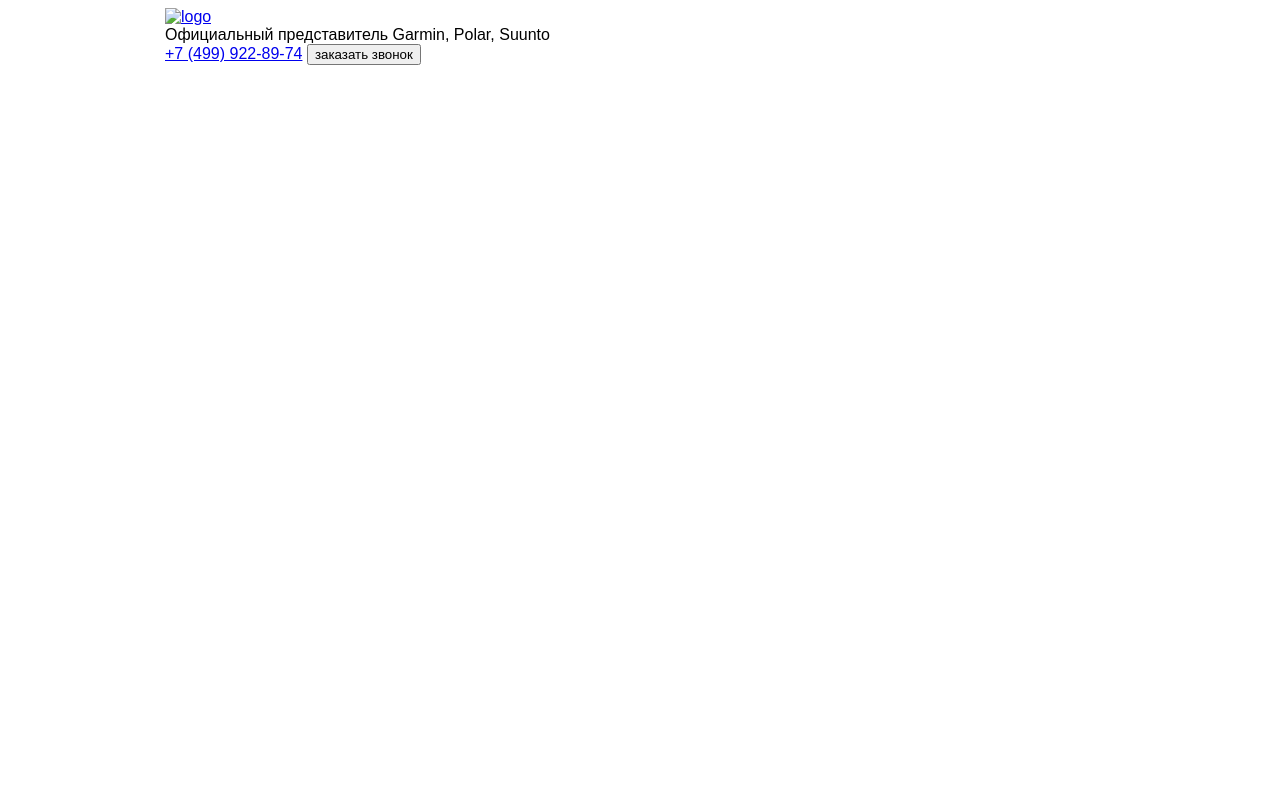
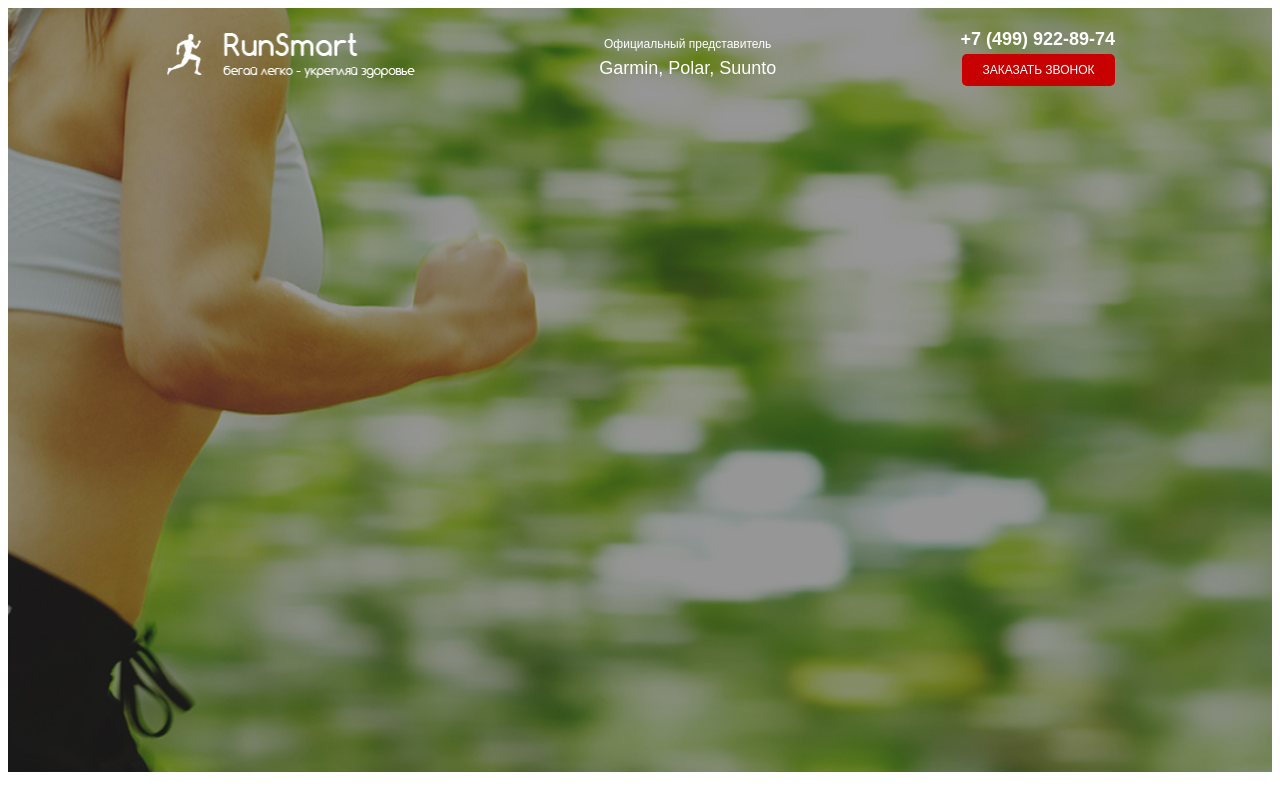
Before and after one commit to lilGooseling/RunSmart-landing, a website: page index.html in a window 1280 px wide. Drawn offline with nearby package versions, Linux system fonts and the light colour scheme; files that its build step writes are made by us from their sources.

Commit message:
Header часть 2

```diff
--- a/index.html
+++ b/index.html
@@ -8,7 +8,7 @@
     <title>RunSmart</title>
     <link rel="stylesheet" href="src/css/bootstrap-reboot.min.css">
     <link rel="stylesheet" href="src/css/font.css">
-    <link rel="stylesheet" href="dist/css/blocks/style.min.css">
+    <link rel="stylesheet" href="dist/css/style.min.css">
 </head>
 <body>
     <div class="promo">
--- /dev/null
+++ b/src/sass/blocks/_buttons.scss
@@ -0,0 +1,12 @@
+.button {
+  width: 153px;
+  height: 32px;
+  background: $main-color;
+  border-radius: 5px;
+  border: none;
+  font-weight: 500;
+  font-size: 12px;
+  text-align: center;
+  text-transform: uppercase;
+  color: #FFFFFF;
+}
--- /dev/null
+++ b/src/sass/blocks/_header.scss
@@ -0,0 +1,39 @@
+.header {
+  display: flex;
+  justify-content: space-between;
+  align-items: center;
+  &__logo {
+    width: 250px;
+    img {
+      width: 100%;
+    }
+  }
+  &__official {
+    font-weight: 500;
+    font-size: 12px;
+    text-align: center;
+    color: #FFFFFF;
+    span {
+      margin-top: 7px;
+      display: block;
+      font-size: 18px;
+    }
+  }
+  &__phone {
+    text-decoration: none;
+    display: block;
+    font-weight: 700;
+    font-size: 18px;
+    text-align: right;
+    color: #FFFFFF;
+    margin-bottom: 4px;
+    &:hover {
+      color: #FFFFFF;
+    }
+  }
+  &__contacts {
+    display: flex;
+    flex-direction: column;
+    align-items: flex-end;
+  }
+}
--- /dev/null
+++ b/src/sass/blocks/_promo.scss
@@ -0,0 +1,5 @@
+.promo {
+  min-height: 650px;
+  padding: 21px 0 93px 0;
+  background: url("/src/img/bg.png") center (center/cover) no-repeat;
+}
--- a/src/sass/blocks/style.scss
+++ b/src/sass/blocks/style.scss
@@ -6,3 +6,6 @@
   max-width: 950px;
   margin: 0 auto;
 }
+@import "promo";
+@import "header";
+@import "buttons";
```
Also changed, not shown: gulpfile.js (+5 -3 lines), src/icons/logo_png.png (added), src/img/bg.png (added).
